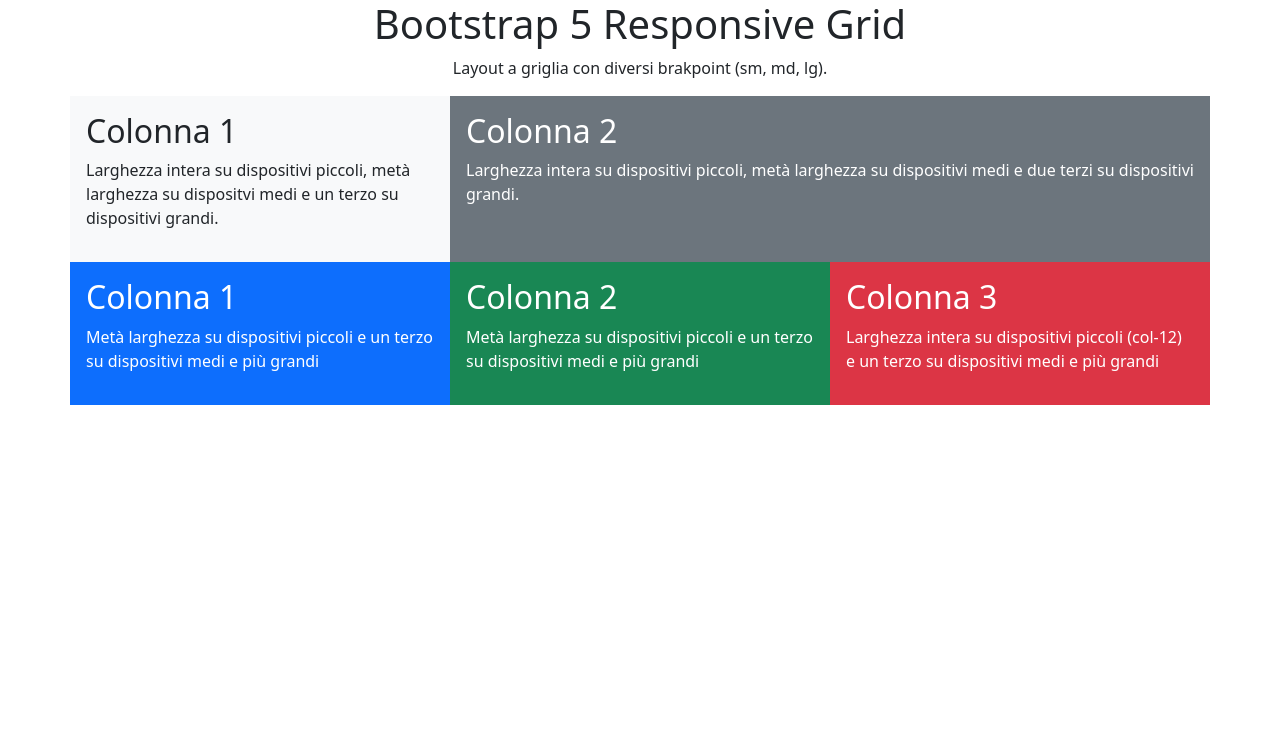
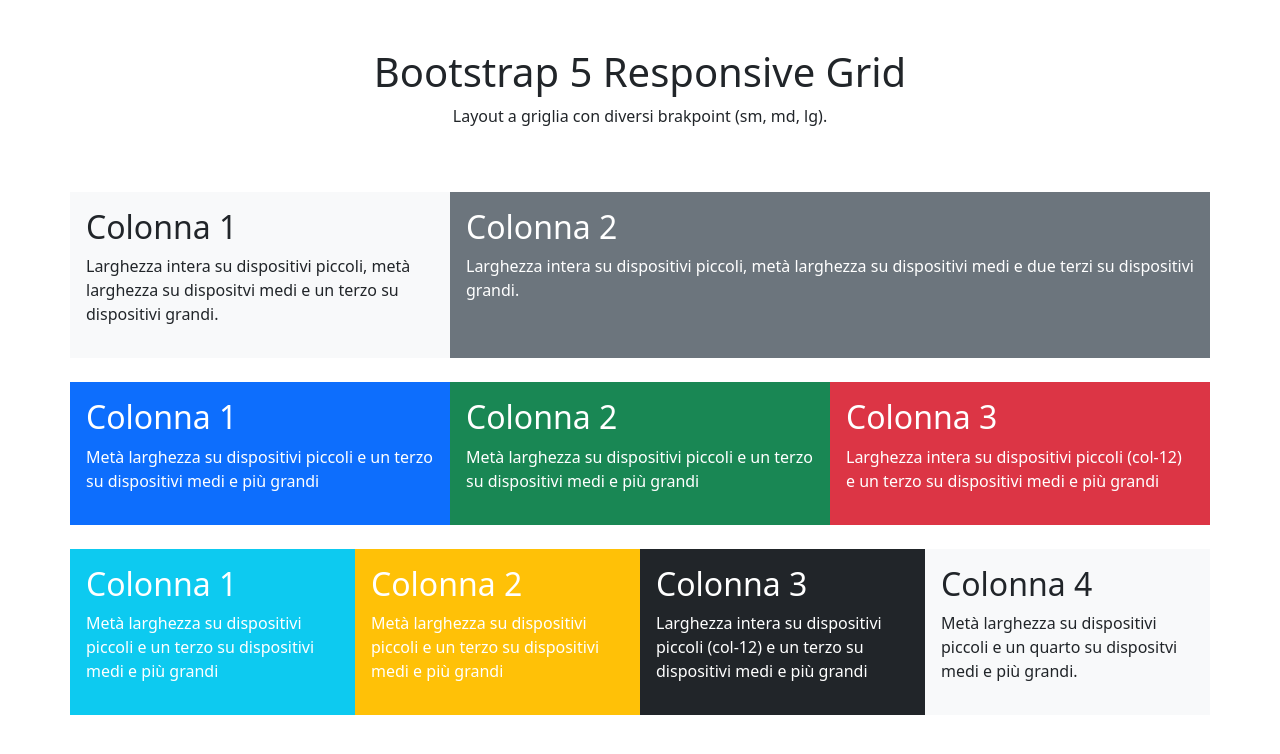
Before and after one commit to gabrielemarchesano/htmlcss-bootstrap-layout, a plain HTML site: page index.html in a window 1280 px wide. Drawn offline with nearby package versions, Linux system fonts and the light colour scheme.

Commit message:
add 4 columns to the last row and set bootstrap properties

```diff
--- a/index.html
+++ b/index.html
@@ -13,43 +13,87 @@
   </head>
   <body>
     <header>
-      <div class="container text-center">
+      <div class="container text-center p-5">
         <h1>Bootstrap 5 Responsive Grid</h1>
         <p>Layout a griglia con diversi brakpoint (sm, md, lg).</p>
       </div>
     </header>
     <main>
       <div class="container">
-
-        <div class="row">
-
-          <div class="col-4 bg-light p-3">
+        <div class="row mb-4">
+          <div class="col-lg-4 col-md-6 col-sm-12 bg-light p-3">
             <h2>Colonna 1</h2>
-            <p>Larghezza intera su dispositivi piccoli, metà larghezza su dispositvi medi e un terzo su dispositivi grandi.</p>
+            <p>
+              Larghezza intera su dispositivi piccoli, metà larghezza su
+              dispositvi medi e un terzo su dispositivi grandi.
+            </p>
           </div>
 
-          <div class="col-8 bg-secondary text-white p-3">
+          <div class="col-lg-8 col-md-6 col-sm-12 bg-secondary text-white p-3">
             <h2>Colonna 2</h2>
-            <p>Larghezza intera su dispositivi piccoli, metà larghezza su dispositivi medi e due terzi su dispositivi grandi.</p>
+            <p>
+              Larghezza intera su dispositivi piccoli, metà larghezza su
+              dispositivi medi e due terzi su dispositivi grandi.
+            </p>
           </div>
-
         </div>
 
-        <div class="row">
-
+        <div class="row mb-4">
           <div class="col-lg-4 col-md-4 bg-primary text-white p-3">
             <h2>Colonna 1</h2>
-            <p>Metà larghezza su dispositivi piccoli e un terzo su dispositivi medi e più grandi</p>
+            <p>
+              Metà larghezza su dispositivi piccoli e un terzo su dispositivi
+              medi e più grandi
+            </p>
           </div>
 
           <div class="col-lg-4 col-md-4 col-sm-6 bg-success text-white p-3">
             <h2>Colonna 2</h2>
-            <p>Metà larghezza su dispositivi piccoli e un terzo su dispositivi medi e più grandi</p>
+            <p>
+              Metà larghezza su dispositivi piccoli e un terzo su dispositivi
+              medi e più grandi
+            </p>
           </div>
 
           <div class="col-lg-4 col-md-4 col-sm-12 bg-danger text-white p-3">
             <h2>Colonna 3</h2>
-            <p>Larghezza intera su dispositivi piccoli (col-12) e un terzo su dispositivi medi e più grandi</p>
+            <p>
+              Larghezza intera su dispositivi piccoli (col-12) e un terzo su
+              dispositivi medi e più grandi
+            </p>
+          </div>
+        </div>
+
+        <div class="row">
+          <div class="col-lg-3 col-md-3 col-sm-6 bg-info text-white p-3">
+            <h2>Colonna 1</h2>
+            <p>
+              Metà larghezza su dispositivi piccoli e un terzo su dispositivi
+              medi e più grandi
+            </p>
+          </div>
+
+          <div class="col-lg-3 col-md-3 col-sm-6 bg-warning text-white p-3">
+            <h2>Colonna 2</h2>
+            <p>
+              Metà larghezza su dispositivi piccoli e un terzo su dispositivi
+              medi e più grandi
+            </p>
+          </div>
+
+          <div class="col-lg-3 col-md-3 col-sm-6 bg-dark text-white p-3">
+            <h2>Colonna 3</h2>
+            <p>
+              Larghezza intera su dispositivi piccoli (col-12) e un terzo su
+              dispositivi medi e più grandi
+            </p>
+          </div>
+
+          <div class="col-lg-3 col-md-3 col-sm-6 bg-light p-3">
+            <h2>Colonna 4</h2>
+            <p>
+              Metà larghezza su dispositivi piccoli e un quarto su dispositvi medi e più grandi.
+            </p>
           </div>
 
         </div>
```
